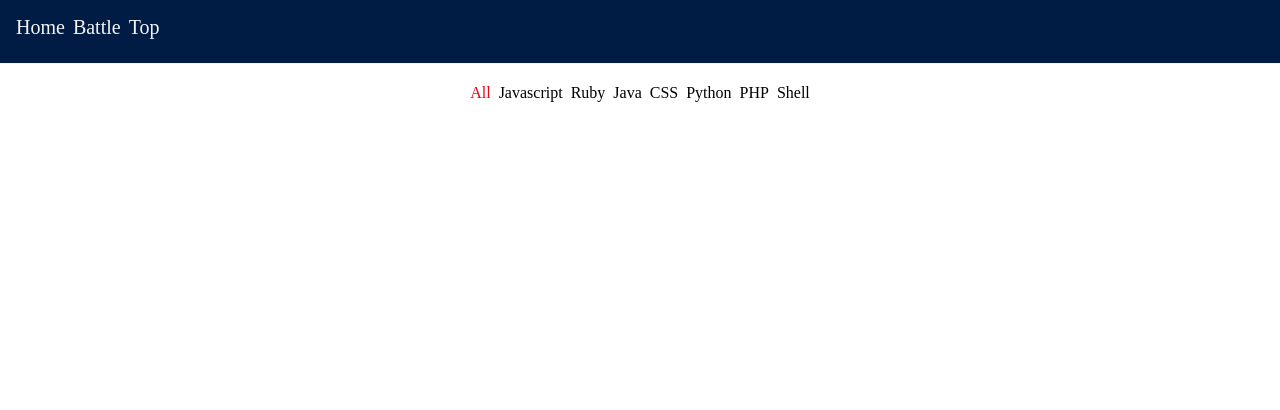
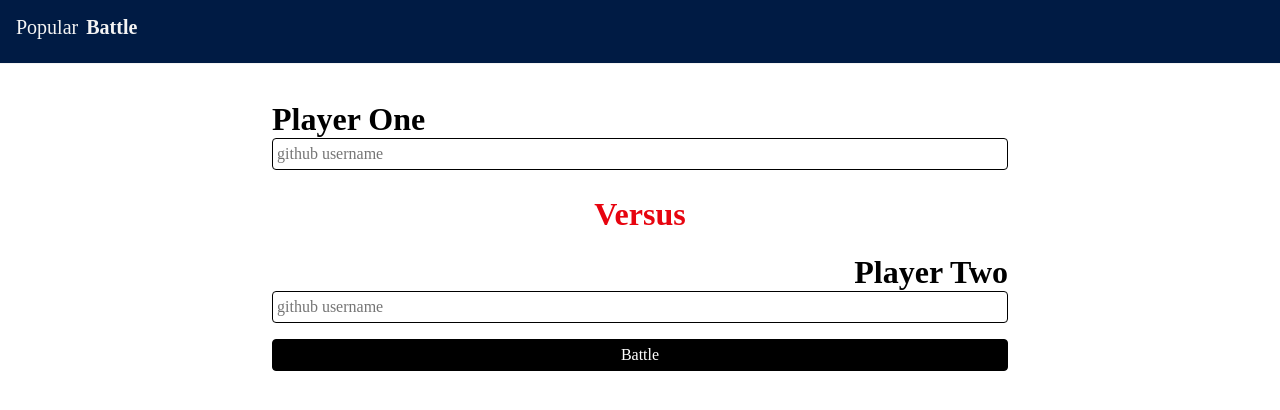
Before and after one commit to tarekgabarin/github_compete, a React (Create React App) app: page /battle/select-player in a window 1280 px wide. Shown: the top 410 px of the page. Built offline with nearby package versions, Linux system fonts and the light colour scheme.

Commit message:
worked on the navigation and selectplayer component

```diff
--- a/src/App.js
+++ b/src/App.js
@@ -2,13 +2,20 @@ import React from 'react';
 import Header from './components/Header/Header';
 import SelectPlayers from './pages/SelectPlayers/SelectPlayers';
 import Popular from './pages/Popular/Popular'
+import Battle from './pages/Battle/Battle'
+
+import { BrowserRouter as Router, Route, Link } from "react-router-dom";
 
 function App() {
   return (
-    <div className={'flex flex-column'}>
-      <Header />
-      <Popular/>
-    </div>
+      <Router>
+          <div className={'flex flex-column'}>
+              <Header />
+          </div>
+          <Route exact path={'/'} component={Popular}/>
+          <Route exact path={'/battle/select-player'} component={SelectPlayers} />
+          <Route exact path={'/battle/results?playerOne=:playerOne&playerTwo=:playerTwo'} component={Battle} />
+      </Router>
   );
 }
 
--- a/src/components/Header/Header.js
+++ b/src/components/Header/Header.js
@@ -1,13 +1,14 @@
 import React from 'react'
 import logo from '../../logo.jpg'
+import {NavLink} from "react-router-dom";
 
 export default function Header(props) {
+
     return (
         <nav className={'fl w-100 bg-navy near-white h3 pa3 bb'}>
             <div className="flex f4 baskerville center-m">
-                <div className="mr2">Home</div>
-                <div className="mr2">Battle</div>
-                <div className="mr2">Top</div>
+                <NavLink style={{ textDecoration: 'none' }} exact  to={'/'} activeClassName={'fw6'} className="mr2 near-white">Popular</NavLink>
+                <NavLink style={{ textDecoration: 'none' }} exact  to={'/battle/select-player'} activeClassName={'fw6'}  className="mr2 near-white">Battle</NavLink>
             </div>
         </nav>
     )
--- /dev/null
+++ b/src/pages/Battle/Battle.js
@@ -0,0 +1,20 @@
+import React, {useState, useEffect} from 'react';
+import {intersectionTypeAnnotation} from "@babel/types";
+
+function Battle(props){
+
+    useEffect(() => {
+
+        console.log(props)
+
+    });
+
+    return (
+        <section className={'pa3 mh7-l mh7-m'}>
+            <h1>Stuff</h1>
+        </section>
+    )
+
+}
+
+export default Battle
--- a/src/pages/Popular/Popular.js
+++ b/src/pages/Popular/Popular.js
@@ -51,6 +51,7 @@ class Popular extends Component {
 
 
 
+
             </div>
         );
     }
--- a/src/pages/SelectPlayers/SelectPlayers.js
+++ b/src/pages/SelectPlayers/SelectPlayers.js
@@ -1,7 +1,22 @@
-import React from 'react';
+import React, {useState} from 'react';
+
+function SelectPlayers(props) {
 
 
-function SelectPlayers(props) {
+    const [playerOne, setPlayerOne] = useState('');
+    const [playerTwo, setPlayerTwo] = useState('');
+
+    function setPlayerName(event, player){
+
+        if (player === 1){
+            setPlayerOne(event.target.value)
+
+        } else if (player === 2) {
+            setPlayerTwo(event.target.value)
+        }
+    }
+
+
     return (
         <div className={'pa3 mh7-l mh7-m'}>
             <div className="flex flex-column">
@@ -9,7 +24,7 @@ function SelectPlayers(props) {
 
                 <div className={'mb1'}>
                     <h1 className={'mb0'}>Player One</h1>
-                    <input type="text" placeholder={'github username'} className={'input-reset pa1 w-100 h2 ba b--black br2'}/>
+                    <input onChange={(e) => setPlayerName(e, 1)} type="text" placeholder={'github username'} className={'input-reset pa1 w-100 h2 ba b--black br2'}/>
                 </div>
 
                 <div className="tc dark-red">
@@ -18,7 +33,7 @@ function SelectPlayers(props) {
 
                 <div className={'mb3'}>
                     <h1 className={'mb0 mt0 tr'}>Player Two</h1>
-                    <input type="text" placeholder={'github username'} className={'input-reset pa1 w-100 h2 ba b--black br2'}/>
+                    <input onChange={(e) => setPlayerName(e, 2)}  type="text" placeholder={'github username'} className={'input-reset pa1 w-100 h2 ba b--black br2'}/>
                 </div>
 
                 <div>
```
